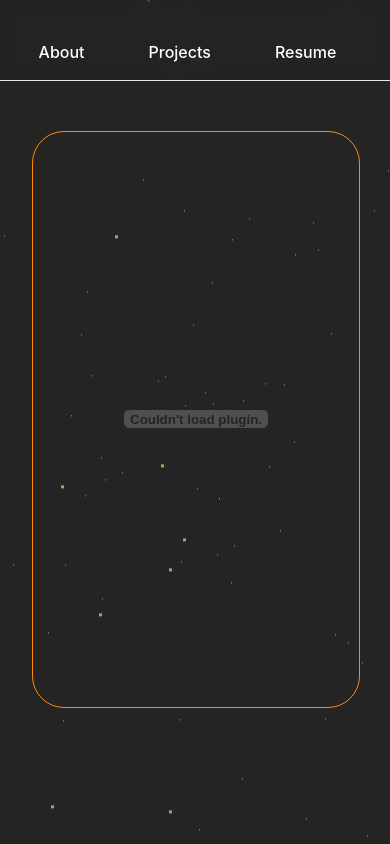
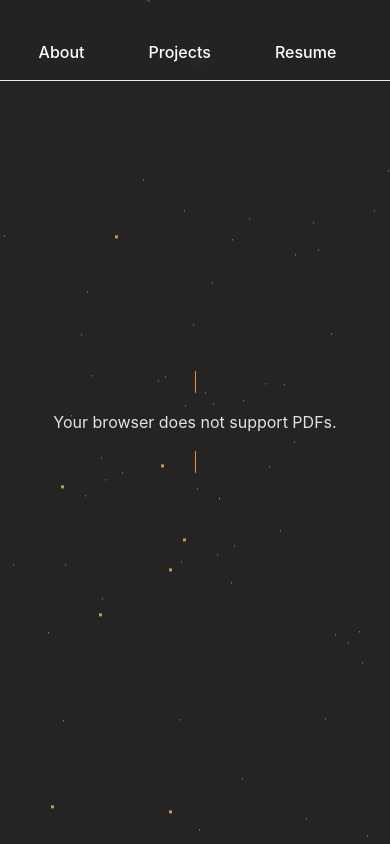
Before and after one commit to vworo/Portfolio, a Vue app: page /resume in a window 390 px wide. Built offline with nearby package versions, Linux system fonts and the light colour scheme; some icons are missing.

Commit message:
Changed embed to object due to phone development

```diff
--- a/src/views/Resume.vue
+++ b/src/views/Resume.vue
@@ -3,17 +3,21 @@
 </script>
 
 <template>
-    <embed src="/Resume - LinkedIn.pdf" type="application/pdf" width="100%" height="760px">
+    <object data="/Resume - LinkedIn.pdf" type="application/pdf">
+        <p>Your browser does not support PDFs.</p>
+    </object>
 </template>
 
 <style scoped>
-    embed {
+    object {
         border-radius: 2em;
         border: 1px solid darkorange;
+        width: 100%;
+        height: 760px;
     }
 
     @media screen and (max-width: 600px) {
-        embed {
+        object {
             height: 575px;
         }
     }
```
